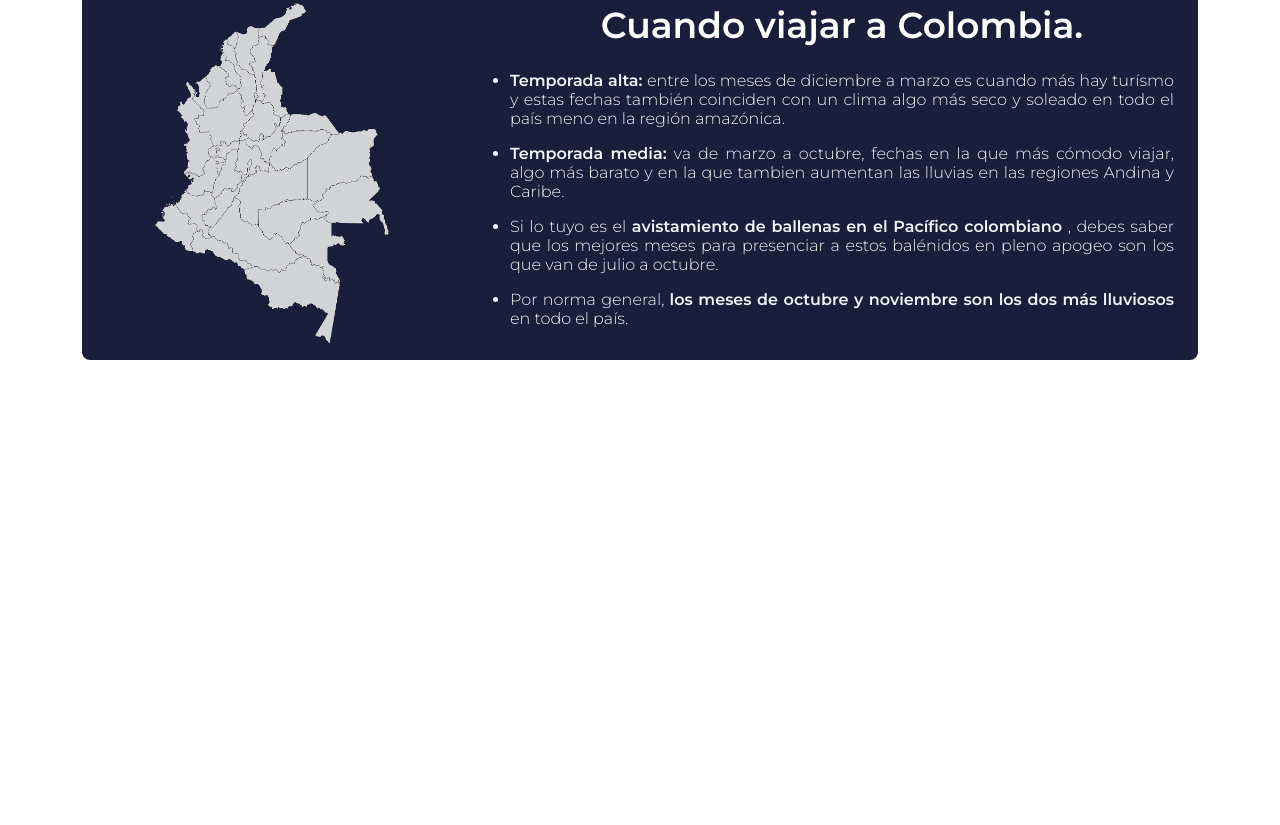
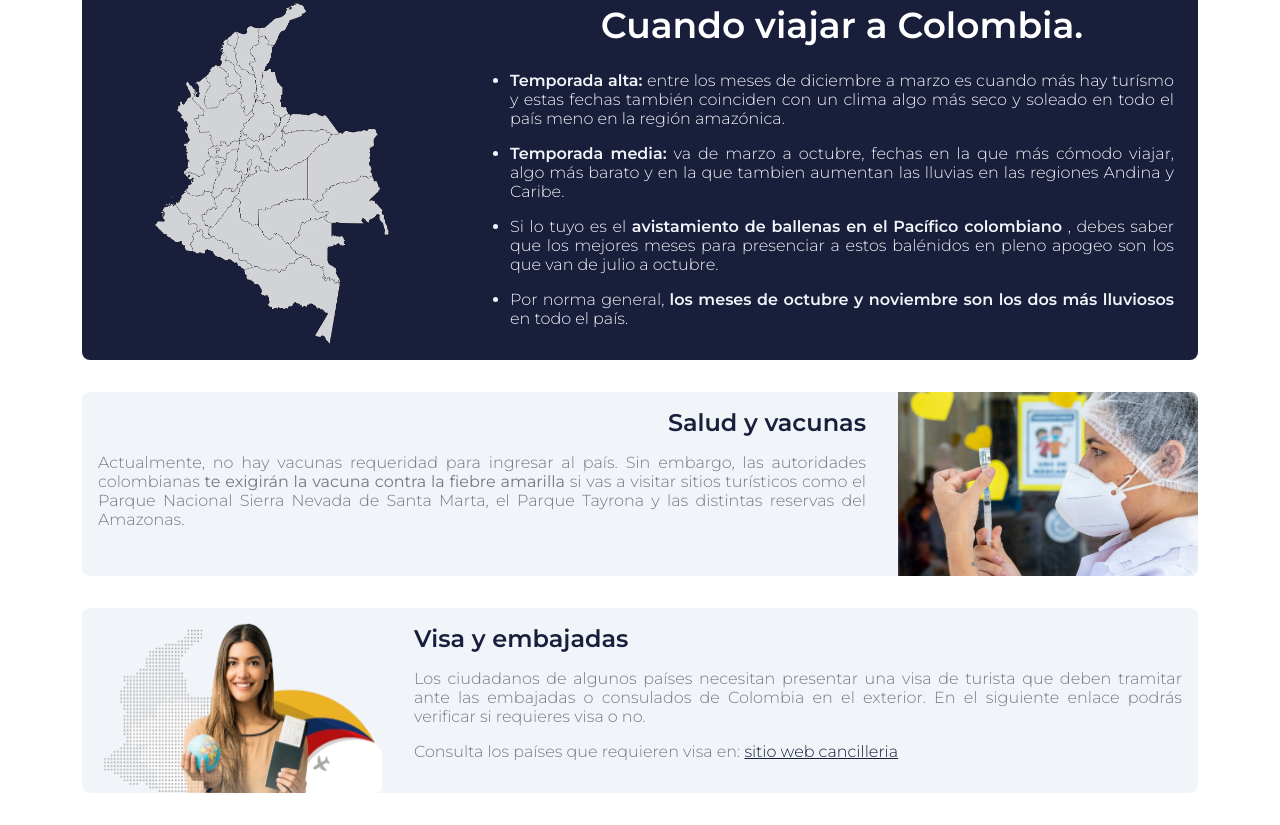
Before and after one commit to jorge-santafe/aventuras-colombianas, a plain HTML site: page pages/guia-de-viajes.html in a window 1280 px wide. Shown: the part 1587-2412 px from the top of the page. Before the commit the page ends 1979 px from the top, so only its background shows below. Drawn offline with nearby package versions, Linux system fonts and the light colour scheme.

Commit message:
Health and visa

```diff
--- a/pages/guia-de-viajes.html
+++ b/pages/guia-de-viajes.html
@@ -82,7 +82,7 @@
                         </div>
                         <span class="travel-recommendations-link">Clima</span>
                     </a>
-                    <a href="" class="travel-recommendations-info">
+                    <a href="#health-title" class="travel-recommendations-info">
                         <div class="container-layer">
                             <div class="layer" aria-hidden="true">
                             </div>
@@ -91,7 +91,7 @@
                         </div>
                         <span class="travel-recommendations-link">Salud y Vacunas</span>
                     </a>
-                    <a href="" class="travel-recommendations-info">
+                    <a href="#visa" class="travel-recommendations-info">
                         <div class="container-layer">
                             <div class="layer" aria-hidden="true">
                             </div>
@@ -187,6 +187,39 @@
                     </div>
                 </div>
             </section>
+            <section class="health" aria-labelledby="health-title">
+                <img class="health-image" src="../images/salud.webp" alt="salud">
+                <div class="health-cotainer">
+                    <h2 id="health-title" class="health-title headline2">Salud y vacunas</h2>
+                    <p class="health-info">Actualmente, no hay vacunas requeridad para ingresar al país. Sin embargo,
+                        las
+                        autoridades
+                        colombianas <strong>te exigirán la vacuna contra la fiebre amarilla</strong> si vas a visitar
+                        sitios
+                        turísticos como
+                        el Parque Nacional Sierra Nevada de Santa Marta, el Parque Tayrona y las distintas reservas del
+                        Amazonas. </p>
+                </div>
+            </section>
+            <section class="visa" id="visa" aria-label="Visa">
+                <img class="visa-image" src="../images/visa.png" alt="visa">
+                <div class="visa-container">
+                    <h2 class="visa-title headline2">Visa y embajadas</h2>
+                    <p class="visa-info">Los ciudadanos de algunos países necesitan presentar una visa de turista que
+                        deben
+                        tramitar ante las
+                        embajadas o consulados de Colombia en el exterior. En el siguiente enlace podrás verificar si
+                        requieres visa o no.</p>
+                    <p class="visa-info">Consulta los países que requieren visa en:
+                        <a class="visa-link"
+                            href="https://www.cancilleria.gov.co/tramites_servicios/visa/requisitos.">sitio
+                            web
+                            cancilleria</a>
+                        </a>
+                    </p>
+                </div>
+
+            </section>
         </div>
     </main>
     <script src="https://cdn.jsdelivr.net/npm/bootstrap@5.3.2/dist/js/bootstrap.bundle.min.js"
--- a/scss/base/_media-querys.scss
+++ b/scss/base/_media-querys.scss
@@ -96,6 +96,26 @@
       font: $headline-2;
     }
   }
+  .health {
+    max-inline-size: 100%;
+    &-image {
+      display: block;
+    }
+    &-title {
+      text-align: end;
+      font: $headline-3;
+    }
+  }
+  .visa {
+    max-inline-size: 100%;
+    &-image {
+      display: block;
+    }
+    &-title {
+      text-align: start;
+      font: $headline-3;
+    }
+  }
 }
 @media (width> 990px) {
   .navbar {
--- /dev/null
+++ b/scss/components/_health-visa.scss
@@ -0,0 +1,59 @@
+.health {
+  display: flex;
+  gap: 1rem;
+  margin-block-end: 1.5rem;
+  flex-direction: row-reverse;
+  background-color: $gray10;
+  border-radius: 0.5rem;
+  max-inline-size: 23.75rem;
+  margin: auto;
+  overflow: hidden;
+  margin-block-end: 2rem;
+  &-cotainer {
+    padding: 1rem;
+  }
+  &-image {
+    inline-size: 18.75rem;
+    display: none;
+  }
+  &-title {
+    text-align: center;
+    margin-block-end: 1rem;
+  }
+  &-info {
+    text-align: justify;
+    font: $base-font;
+    margin-block-start: 0;
+  }
+}
+.visa {
+  display: flex;
+  gap: 1rem;
+  margin-block-end: 1.5rem;
+  background-color: $gray10;
+  border-radius: 0.5rem;
+  max-inline-size: 23.75rem;
+  margin: auto;
+  overflow: hidden;
+  margin-block-end: 2rem;
+  &-container {
+    padding: 1rem;
+  }
+  &-image {
+    display: none;
+    inline-size: 18.75rem;
+  }
+  &-info {
+    text-align: justify;
+    font: $base-font;
+  }
+  &-title {
+    text-align: center;
+    margin-block-end: 1rem;
+  }
+  &-link {
+    text-decoration: underline;
+    color: $primary;
+    font: $base-font;
+  }
+}
--- a/scss/pages/_guia-de-viajes.scss
+++ b/scss/pages/_guia-de-viajes.scss
@@ -2,3 +2,4 @@
 @import '../components/travel-recommendations';
 @import '../components/places-visit';
 @import '../components/weather';
+@import '../components/health-visa';
```
Also changed, not shown: css/index.css, images/salud.webp (added), images/visa.png (added), 1 other file.
